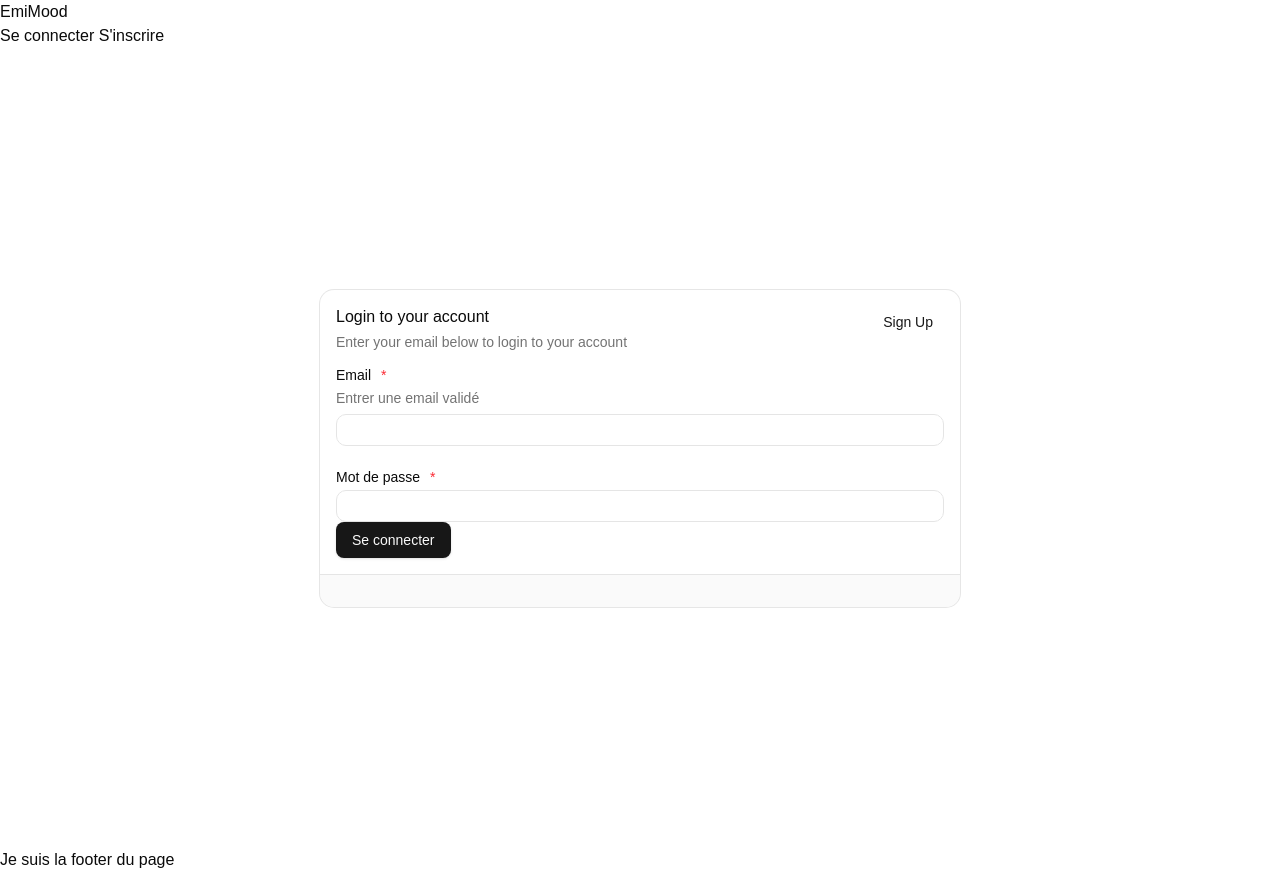
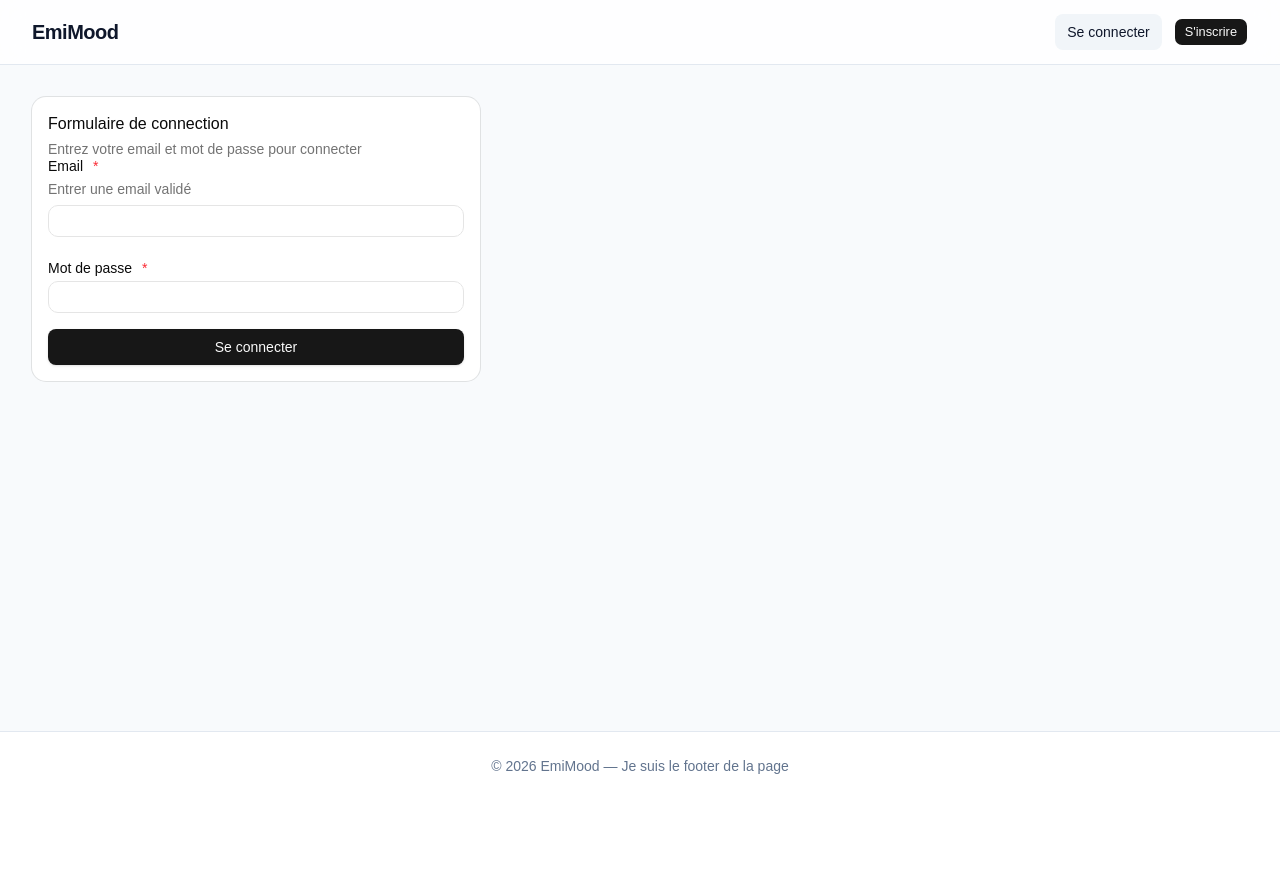
Before and after one commit to Patrick-p25s/EMIMOOD, a React (Vite) app in the folder frontend/: page /login in a window 1280 px wide. After the commit the page ends 800 px from the top, so only its background shows below. Built offline with nearby package versions, Linux system fonts and the light colour scheme.

Commit message:
Improve administration

```diff
--- a/frontend/src/App.jsx
+++ b/frontend/src/App.jsx
@@ -10,6 +10,7 @@ import RegisterPage from "./page/RegisterPage";
 import LoginPage from "./page/LoginPage";
 import AdminRoute from "./route/AdminRoute";
 import Administration from "./page/Administration";
+import ManageClasse from "./page/ManageClasse";
 
 export default function App() {
   return (
@@ -32,8 +33,9 @@ export default function App() {
             </Route>
 
             {/* Route pour administrateur seulement  */}
-            <Route element={<AdminRoute />}>
-              <Route path="/admin" element={<Administration />} />
+            <Route path="/admin" element={<AdminRoute />}>
+              <Route path="" element={<Administration />} />
+              <Route path="classe/:classeId" element={<ManageClasse />} />
             </Route>
           </Route>
         </Routes>
--- a/frontend/src/feature/classe/useClasse.js
+++ b/frontend/src/feature/classe/useClasse.js
@@ -9,7 +9,7 @@ export default function useClasse() {
     await new Promise((resolve) => setTimeout(resolve, 1000));
 
     if (year_id.trim() === "") {
-      throw new Error("Impossible de créer une classe sans année active");
+      throw new Error("Impossible de créer une classe sans annéey");
     }
     // 3. Construction du nouvel objet
     const newClasse = {
--- a/frontend/src/feature/year/YearBlog.jsx
+++ b/frontend/src/feature/year/YearBlog.jsx
@@ -4,17 +4,7 @@ import YearForm from "./YearForm";
 import YearItem from "./YearItem";
 
 export default function YearBlog() {
-  const {
-    createYear,
-    years,
-    deleteYear,
-    updateYear,
-    activeYear,
-    getActiveYear,
-  } = useYear();
-  getActiveYear()
-    .then((res) => console.log(res))
-    .catch((res) => console.log(res));
+  const { createYear, years, deleteYear, updateYear, activeYear } = useYear();
   return (
     <div>
       <h1>Anné universitaire blog </h1>
--- a/frontend/src/layout/MainLayout.jsx
+++ b/frontend/src/layout/MainLayout.jsx
@@ -4,30 +4,68 @@ import { NavLink, Outlet } from "react-router-dom";
 
 export default function MainLayout() {
   const { user, isAuthenticated, logout } = useAuth();
+
   return (
-    <>
-      <header>
-        <NavLink to="/">EmiMood</NavLink>
-        <div>
-          {isAuthenticated ? (
-            <div>
-              <h1>Bonjour {user.first_name} </h1>{" "}
-              <Button onClick={() => logout()}>Deconnecter</Button>
-            </div>
-          ) : (
-            <nav>
-              <NavLink to="/login">Se connecter</NavLink>{" "}
-              <NavLink to="/register">S'inscrire</NavLink>
-            </nav>
-          )}
+    <div className="flex flex-col min-h-screen bg-slate-50 text-slate-800">
+      {/* Header */}
+      <header className="sticky top-0 z-50 w-full border-b border-slate-200 bg-white/80 backdrop-blur-md">
+        <div className="max-w-7xl mx-auto px-4 sm:px-6 lg:px-8 h-16 flex items-center justify-between">
+          {/* Logo */}
+          <NavLink
+            to="/"
+            className="text-xl font-bold tracking-tight text-slate-900 hover:opacity-80 transition-opacity"
+          >
+            EmiMood
+          </NavLink>
+
+          {/* Navigation / User Section */}
+          <div className="flex items-center gap-4">
+            {isAuthenticated ? (
+              <div className="flex items-center gap-4">
+                <span className="text-sm font-medium text-slate-700">
+                  Bonjour{" "}
+                  <strong className="text-slate-900">{user?.first_name}</strong>
+                </span>
+                <Button variant="outline" size="sm" onClick={() => logout()}>
+                  Déconnecter
+                </Button>
+              </div>
+            ) : (
+              <nav className="flex items-center gap-3">
+                <NavLink
+                  to="/login"
+                  className={({ isActive }) =>
+                    `text-sm font-medium transition-colors px-3 py-2 rounded-md ${
+                      isActive
+                        ? "text-slate-900 bg-slate-100"
+                        : "text-slate-600 hover:text-slate-900 hover:bg-slate-50"
+                    }`
+                  }
+                >
+                  Se connecter
+                </NavLink>
+                <NavLink to="/register">
+                  <Button size="sm">S'inscrire</Button>
+                </NavLink>
+              </nav>
+            )}
+          </div>
         </div>
       </header>
-      <main>
+
+      {/* Main Content (Pousse le footer vers le bas grâce à flex-1) */}
+      <main className="flex-1 max-w-7xl w-full mx-auto px-4 sm:px-6 lg:px-8 py-8">
         <Outlet />
       </main>
-      <footer>
-        <h1>Je suis la footer du page</h1>
+
+      {/* Footer (Toujours en bas) */}
+      <footer className="w-full border-t border-slate-200 bg-white py-6">
+        <div className="max-w-7xl mx-auto px-4 sm:px-6 lg:px-8 text-center">
+          <p className="text-sm text-slate-500">
+            © {new Date().getFullYear()} EmiMood — Je suis le footer de la page
+          </p>
+        </div>
       </footer>
-    </>
+    </div>
   );
 }
--- a/frontend/src/page/Administration.jsx
+++ b/frontend/src/page/Administration.jsx
@@ -1,10 +1,12 @@
+import ClasseBlog from "@/feature/classe/ClasseBlog";
 import YearBlog from "@/feature/year/YearBlog";
 import React from "react";
 
 export default function Administration() {
   return (
-    <div>
+    <div className="flex justify-between">
       <YearBlog />
+      <ClasseBlog />
     </div>
   );
 }
--- a/frontend/src/page/LoginPage.jsx
+++ b/frontend/src/page/LoginPage.jsx
@@ -14,6 +14,7 @@ import { useNavigate } from "react-router-dom";
 import useAuth from "@/hook/useAuth";
 import InputLabeled from "@/components/shared/InputLabeled";
 import { ButtonStyled } from "@/components/shared/ButtonStyled";
+import FormCard from "@/components/shared/FormCard";
 
 export default function LoginPage() {
   const [email, setEmail] = React.useState("");
@@ -40,23 +41,16 @@ export default function LoginPage() {
     }
   };
   return (
-    <div className="flex justify-center items-center w-full h-screen">
-      <Card className="w-1/2">
-        <CardHeader>
-          <CardTitle>Login to your account</CardTitle>
-          <CardDescription>
-            Enter your email below to login to your account
-          </CardDescription>
-          <CardAction>
-            <Button variant="link" onClick={() => navigate("/register")}>
-              Sign Up
-            </Button>
-          </CardAction>
-        </CardHeader>
-        <CardContent>
-          <form onSubmit={handleSubmit}>
+    <FormCard
+      title="Formulaire de connection"
+      description="Entrez votre email et mot de passe pour connecter"
+      error={erreur ? erreur : null}
+      onSubmit={handleSubmit}
+      loading={isSubmiting}
+    >
       <div className="flex flex-col gap-6">
         <InputLabeled
+          onChange={() => setErreur(null)}
           label="Email "
           description="Entrer une email validé"
           type="email"
@@ -65,6 +59,7 @@ export default function LoginPage() {
           setValue={setEmail}
         />
         <InputLabeled
+          onChange={() => setErreur(null)}
           required
           type="password"
           label="Mot de passe"
@@ -72,18 +67,9 @@ export default function LoginPage() {
           setValue={setPassword}
         />
       </div>
-            <ButtonStyled
-              loading={isSubmiting}
-              loadingText="Connection  en cours "
-            >
+      <ButtonStyled loading={isSubmiting} loadingText="Connection  en cours ">
         Se connecter
       </ButtonStyled>
-          </form>
-        </CardContent>
-        <CardFooter className="flex-col gap-2">
-          {erreur && <h1 className="text-accent-foreground">{erreur}</h1>}
-        </CardFooter>
-      </Card>
-    </div>
+    </FormCard>
   );
 }
--- /dev/null
+++ b/frontend/src/page/ManageClasse.jsx
@@ -0,0 +1,7 @@
+import React from "react";
+import { useParams } from "react-router-dom";
+
+export default function ManageClasse() {
+  const { classeId } = useParams();
+  return <div>ManageClasse : {classeId}</div>;
+}
--- a/frontend/src/page/RegisterPage.jsx
+++ b/frontend/src/page/RegisterPage.jsx
@@ -16,6 +16,7 @@ import { useNavigate } from "react-router-dom";
 import useAuth from "@/hook/useAuth";
 import InputLabeled from "@/components/shared/InputLabeled";
 import { ButtonStyled } from "@/components/shared/ButtonStyled";
+import FormCard from "@/components/shared/FormCard";
 
 export default function RegisterPage() {
   const [formData, setFormData] = React.useState({
@@ -38,7 +39,7 @@ export default function RegisterPage() {
   };
   const handleSubmit = async (e) => {
     e.preventDefault();
-    setErreur("");
+    setErreur(null);
     setIsSubmiting(true);
     try {
       await register(formData);
@@ -50,21 +51,13 @@ export default function RegisterPage() {
     }
   };
   return (
-    <div className="flex justify-center items-center w-full h-screen">
-      <Card className="w-1/2">
-        <CardHeader>
-          <CardTitle>Sign up to your account</CardTitle>
-          <CardDescription>
-            Enter your email below to login to your account
-          </CardDescription>
-          <CardAction>
-            <Button variant="link" onClick={() => navigate("/login")}>
-              Login
-            </Button>
-          </CardAction>
-        </CardHeader>
-        <CardContent>
-          <form onSubmit={handleSubmit}>
+    <FormCard
+      title="S'inscrire dans notre plateforme"
+      description="Remplir tous les champs par des value que vous souviendrez"
+      onSubmit={handleSubmit}
+      error={erreur}
+      loading={isSubmiting}
+    >
       <div className="flex flex-col gap-6">
         {/* champ pour nom et prenom  */}
         <InputLabeled
@@ -105,18 +98,9 @@ export default function RegisterPage() {
           description="Entrer l'id de votre classe"
         />
       </div>
-            <ButtonStyled
-              loading={isSubmiting}
-              loadingText="Inscritption en cours "
-            >
+      <ButtonStyled loading={isSubmiting} loadingText="Inscritption en cours ">
         S'inscrire
       </ButtonStyled>
-          </form>
-        </CardContent>
-        <CardFooter className="flex-col gap-2">
-          {erreur && <h1 className="text-accent-foreground">{erreur}</h1>}
-        </CardFooter>
-      </Card>
-    </div>
+    </FormCard>
   );
 }
```
Also changed, not shown: frontend/src/feature/classe/ClasseBlog.jsx (+81 -3 lines), frontend/src/feature/year/YearItem.jsx (+60 -16 lines). Lines whose indentation alone changed are shown as unchanged.
